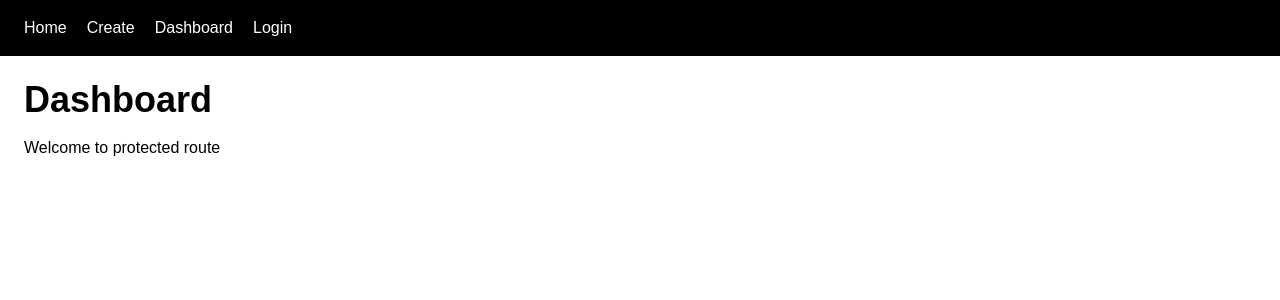
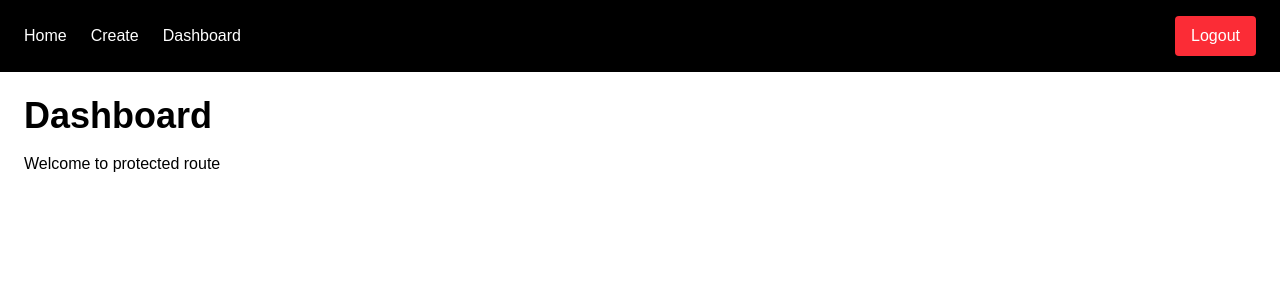
Before and after one commit to Mdirfan0786/mini-blog, a React (Vite) app: page /dashboard in a window 1280 px wide. Shown: the top 300 px of the page. Built offline with nearby package versions, Linux system fonts and the light colour scheme; no server answers; sample sign-in values are in the browser's storage.

Commit message:
Add dynamic authentication navbar with logout support

```diff
--- a/src/components/common/Navbar.jsx
+++ b/src/components/common/Navbar.jsx
@@ -1,15 +1,38 @@
-import { Link } from "react-router-dom";
+import { Link, useNavigate } from "react-router-dom";
 
 function Navbar() {
+  const navigate = useNavigate();
+
+  const token = localStorage.getItem("token");
+
+  function handleLogout() {
+    localStorage.removeItem("token");
+
+    navigate("/login");
+  }
+
   return (
-    <nav className="bg-black text-white px-6 py-4 flex gap-5">
-      <Link to="/">Home</Link>
+    <nav className="bg-black text-white px-6 py-4 flex justify-between items-center">
+      <div className="flex gap-6">
+        <Link to="/">Home</Link>
 
-      <Link to="/create">Create</Link>
+        <Link to="/create">Create</Link>
 
-      <Link to="/dashboard">Dashboard</Link>
+        <Link to="/dashboard">Dashboard</Link>
+      </div>
 
-      <Link to="/login">Login</Link>
+      <div>
+        {token ? (
+          <button
+            onClick={handleLogout}
+            className="bg-red-500 px-4 py-2 rounded"
+          >
+            Logout
+          </button>
+        ) : (
+          <Link to="/login">Login</Link>
+        )}
+      </div>
     </nav>
   );
 }
```
